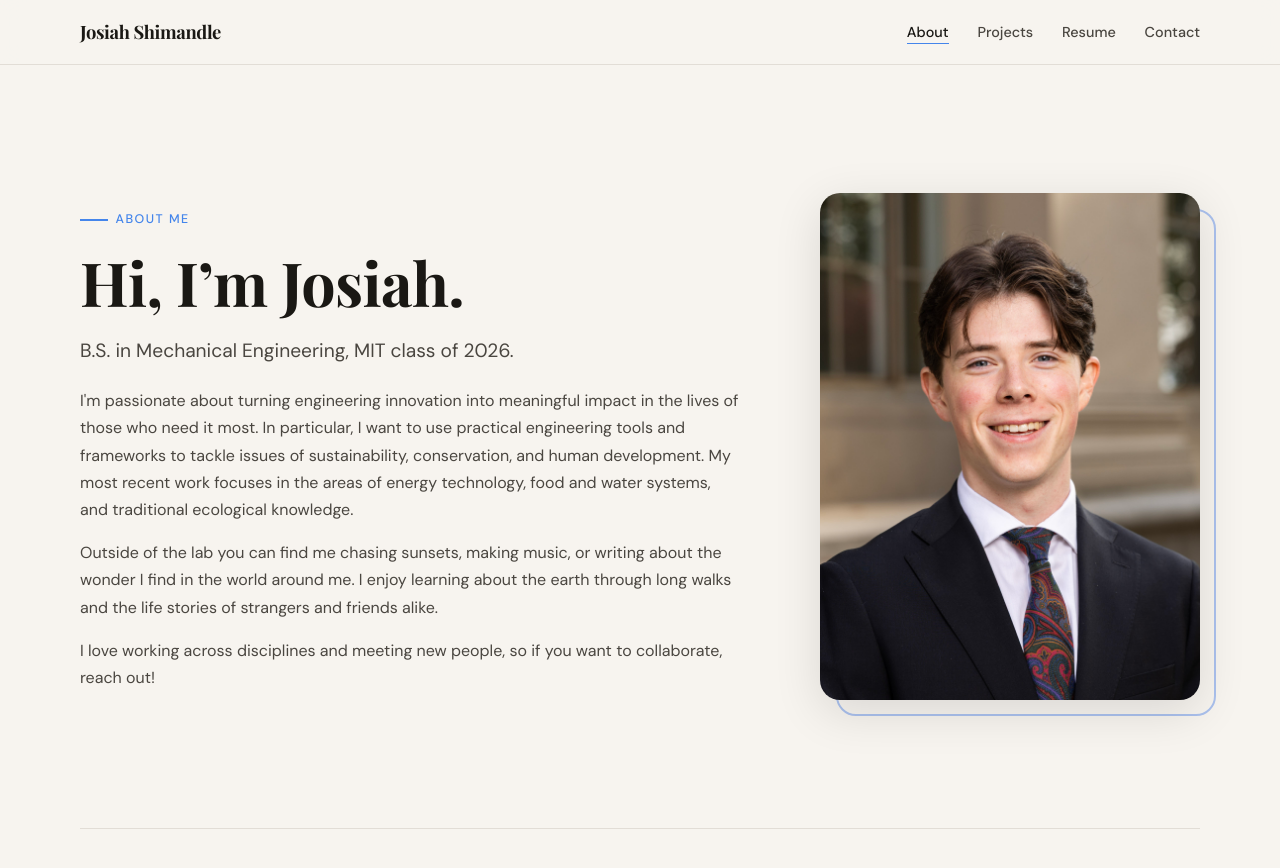
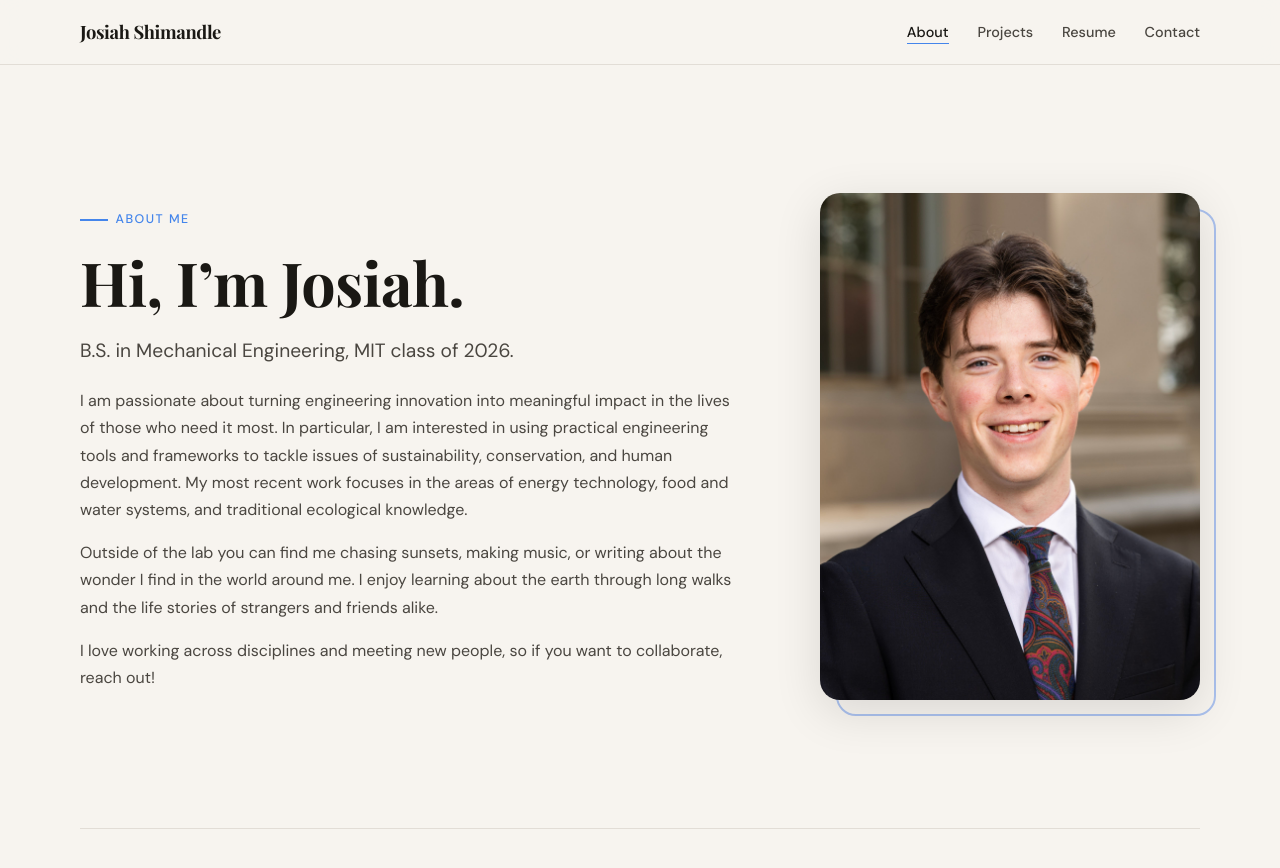
Before and after one commit to jshimandle/jshimandle.github.io, a Jekyll site: the page built from index.html, in a window 1280 px wide and 900 px high. Shown: the top 868 px of the window. Built offline with Jekyll 4.4.1, drawn with Linux system fonts in a browser that asks for light colours; some web fonts are replaced; the list of posts is cut into pages by our own code.

Commit message:
Refine personal statement in index.html

```diff
--- a/index.html
+++ b/index.html
@@ -15,8 +15,8 @@ description: "About me."
         {{ site.education.university }} class of {{ site.education.year }}.
       </p>
       <p style="margin-top:1.2rem;color:var(--ink-2);">
-        I'm passionate about turning engineering innovation into meaningful impact in the lives of those who need it most.
-        In particular, I want to use practical engineering tools and frameworks to tackle issues of sustainability, conservation, and human development.
+        I am passionate about turning engineering innovation into meaningful impact in the lives of those who need it most.
+        In particular, I am interested in using practical engineering tools and frameworks to tackle issues of sustainability, conservation, and human development.
         My most recent work focuses in the areas of energy technology, food and water systems, and traditional ecological knowledge.
       </p>
       <p style="margin-top:1rem;color:var(--ink-2);">
```
